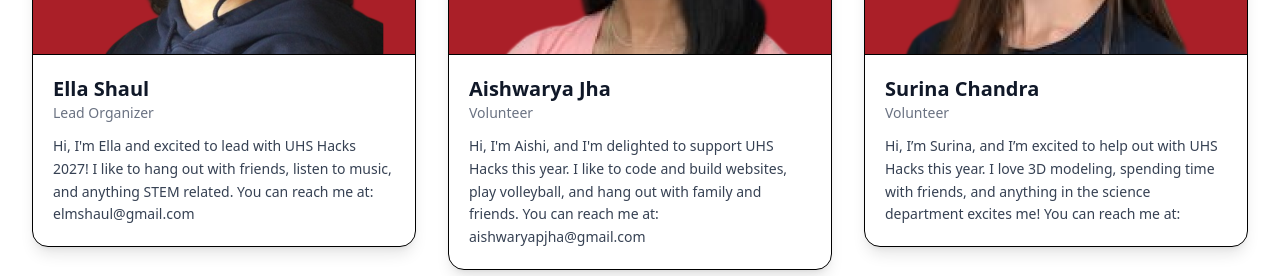
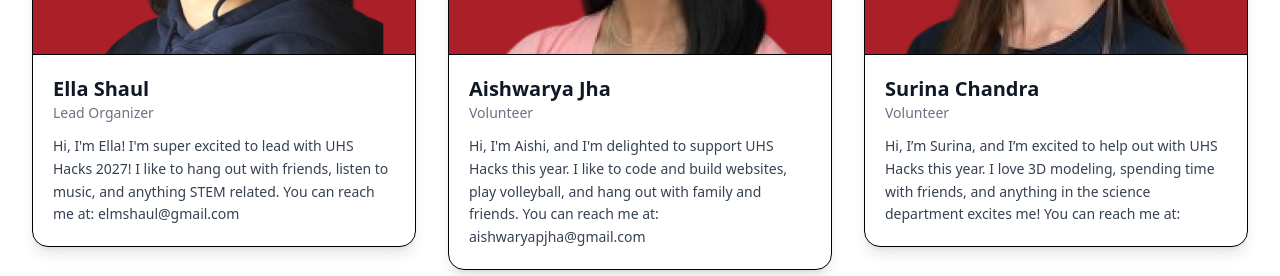
Before and after one commit to jacob-s-codes/uhshacks, a Next.js app: page / in a window 1280 px wide. Shown: the part 6080-6356 px from the top of the page. Built offline with nearby package versions, Linux system fonts and the light colour scheme.

Commit message:
changed ella description

```diff
--- a/src/app/HomeClient.tsx
+++ b/src/app/HomeClient.tsx
@@ -272,7 +272,7 @@ const HomeClient = () => {
           <div className='grid grid-cols-1 xl:grid-cols-3 lg:grid-cols-2 gap-y-12 gap-x-8 place-items-center items-start'>
             <Person
               name="Ella Shaul"
-              bio="Hi, I'm Ella and excited to lead with UHS Hacks 2027! I like to hang out with friends, listen to music, and anything STEM related. You can reach me at: elmshaul@gmail.com"
+              bio="Hi, I'm Ella! I'm super excited to lead with UHS Hacks 2027! I like to hang out with friends, listen to music, and anything STEM related. You can reach me at: elmshaul@gmail.com"
               image="/people/ellapic.png"
               title="Lead Organizer"
             />
```
